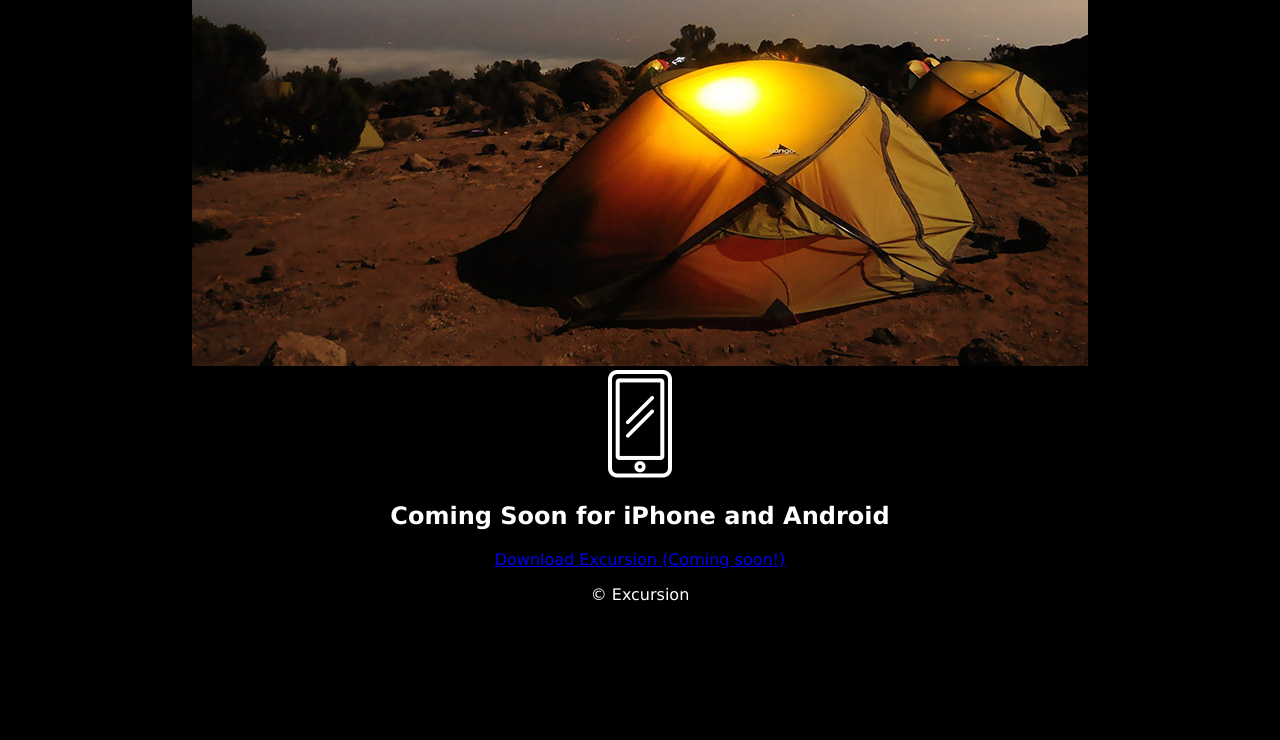
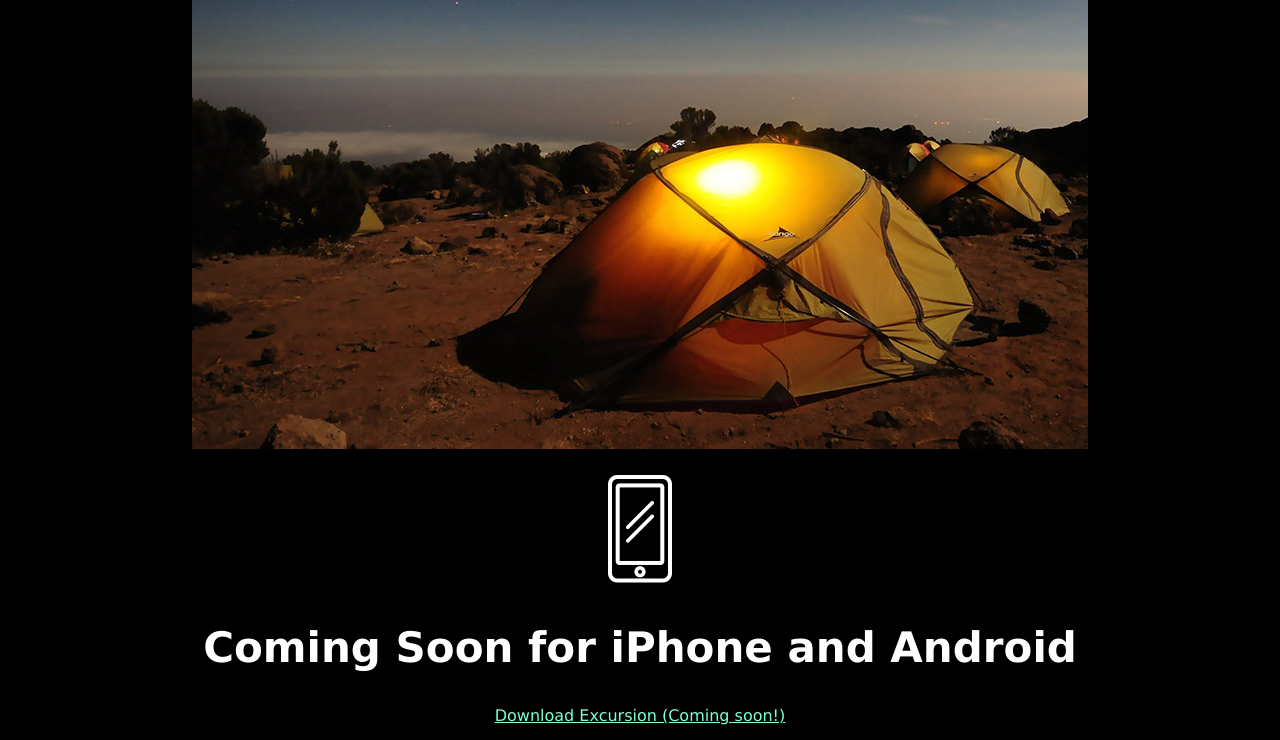
Before and after one commit to Nadiafa/excursion, a plain HTML site: page index.html in a window 1280 px wide. Shown: the part 620-1360 px from the top of the page. Before the commit the page ends 1240 px from the top, so only its background shows below. Drawn offline with Linux system fonts and the light colour scheme.

Commit message:
Complete html and css.

```diff
--- a/index.html
+++ b/index.html
@@ -6,23 +6,15 @@
     <link rel="stylesheet" type="text/css" href="./resources/css/index.css">
   </head>
   <body>
-    <header>
     <h1>Discover hidden places in the world around you</h1>
     <a href="#">Download Excursion (Coming soon!)</a>
-    </header>
-    <div>
-      <video src="./resources/videos/excursionVideo.mp4" autoplay poster="posterimage.jpg"></video>
-    </div>
-    <div>
+    <p><video src="./resources/videos/excursionVideo.mp4" autoplay loop></video></p>
     <h2>Your personal travel guide</h2>
     <p>Excursion remembers places you like, and recommends new points of interest around you.</p>
-      <img src="./resources/images/camp.jpeg" alt="tent">
-    </div>
-    <div>
-      <img src="./resources/images/phone.png" alt="mobile phone icon">
+    <p><img src="./resources/images/camp.jpeg" alt="tent"></p>
+    <p><img src="./resources/images/phone.png" alt="mobile phone icon"></p>
     <h2>Coming Soon for iPhone and Android</h2>
     <a href="#">Download Excursion (Coming soon!)</a>
-    </div>
     <footer>
       <p>&copy; Excursion</p>
     </footer>
--- a/resources/css/index.css
+++ b/resources/css/index.css
@@ -5,7 +5,26 @@ body {
   font-weight: normal;
   text-align: center;
 }
-
 h1 {
   font-size: 50px;
 }
+a {
+  color: Aquamarine;
+  font-size: 16px;
+}
+video {
+  object-fit: contain;
+}
+h2 {
+  font-size: 42px;
+  /* font-weight: 300; per instructions doesn't match the sample web site, so I changed to bold. */
+  font-weight: bold;
+}
+p {
+  font-size: 21px;
+  color: gray;
+}
+footer {
+  color: gray;
+  text-align: right;
+}
```
Lines whose indentation alone changed are shown as unchanged.
